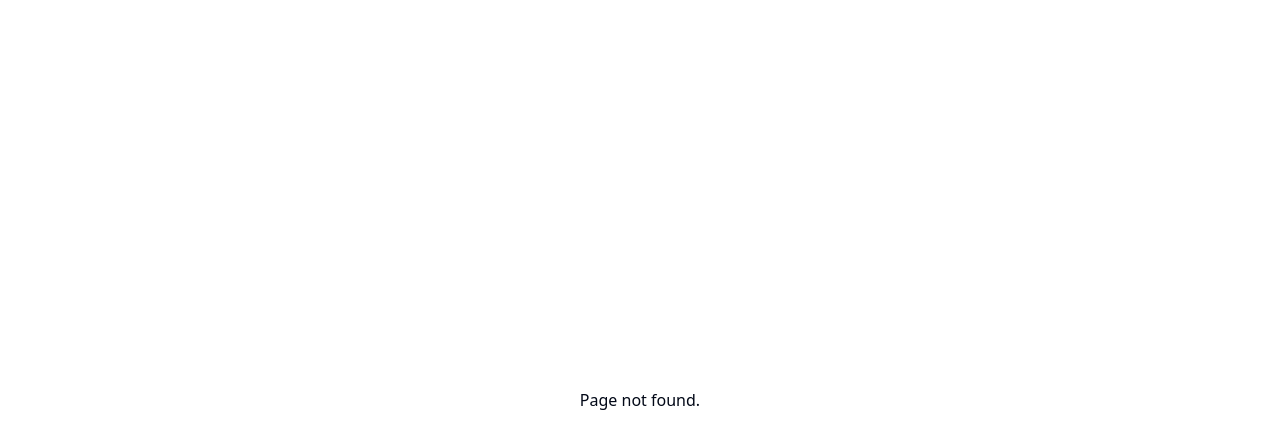
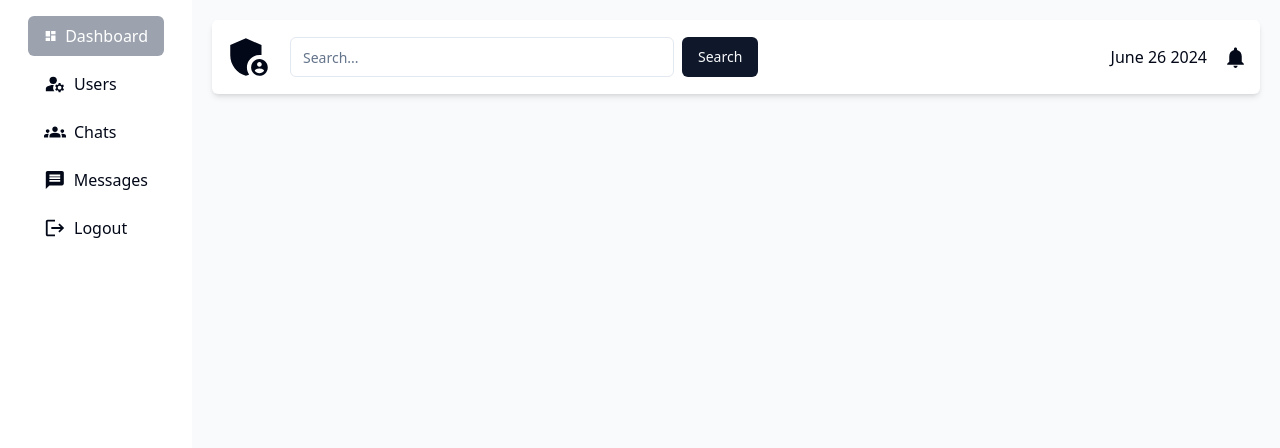
Before and after one commit to vivek3454/chat-app, a React (Vite) app in the folder frontend/: page /admin/dashboard in a window 1280 px wide. Before the commit this address had no page. Shown: the top 448 px of the page. Built offline with nearby package versions, Linux system fonts and the light colour scheme.

Commit message:
add admin layout and login

```diff
--- a/frontend/src/App.jsx
+++ b/frontend/src/App.jsx
@@ -11,6 +11,12 @@ const Login = lazy(() => import('./pages/login/Login'))
 const Chat = lazy(() => import('./pages/chat/Chat'))
 const GroupsManagement = lazy(() => import('./pages/groups-management/GroupsManagement'))
 const NotFound = lazy(() => import('./pages/not-found/NotFound'))
+
+const AdminLogin = lazy(() => import('./pages/admin/AdminLogin'))
+const Dashboard = lazy(() => import('./pages/admin/Dashboard'))
+const ChatManagement = lazy(() => import('./pages/admin/ChatManagement'))
+const UserManagement = lazy(() => import('./pages/admin/UserManagement'))
+const Messages = lazy(() => import('./pages/admin/Messages'))
 
 const user = true;
 
@@ -33,6 +39,13 @@ function App() {
               </ProtectecRoute>
             } />
 
+            {/* Admin Routes */}
+            <Route path='/admin' element={<AdminLogin />} />
+            <Route path='/admin/dashboard' element={<Dashboard />} />
+            <Route path='/admin/users-management' element={<UserManagement />} />
+            <Route path='/admin/chats-management' element={<ChatManagement />} />
+            <Route path='/admin/messages' element={<Messages />} />
+
             <Route path='*' element={<NotFound />} />
           </Routes>
         </Suspense>
--- /dev/null
+++ b/frontend/src/components/layouts/AdminLayout.jsx
@@ -0,0 +1,17 @@
+import React from 'react'
+import Sidebar from '../specific/Sidebar'
+import { Navigate } from 'react-router-dom';
+
+const AdminLayout = ({ children }) => {
+    const isAdmin = true;
+
+    if(!isAdmin) return <Navigate to={"/admin"} />
+    return (
+        <div className='grid grid-cols-[15%_85%] h-screen'>
+            <Sidebar />
+            <div className='bg-gray-50 p-5'>{children}</div>
+        </div>
+    )
+}
+
+export default AdminLayout
--- a/frontend/src/components/specific/GroupItem.jsx
+++ b/frontend/src/components/specific/GroupItem.jsx
@@ -1,15 +1,19 @@
+import { Link } from "react-router-dom"
 import { Avatar, AvatarFallback, AvatarImage } from "../ui/avatar"
 import { Separator } from "../ui/separator"
-import group from "@/assets/group.png"
+import groupImg from "@/assets/group.png"
 
-const GroupItem = ({ chatId, _id, avatar }) => {
+const GroupItem = ({ chatId, group }) => {
+    // const { name, _id, avatar } = group;
+
     return (
-        <div
+        <Link
+            // to={`?group/${_id}`}
             // onClick={(e) => chatId === _id && e.preventDefault()}
             className={`hover:bg-gray-50 cursor-pointer`}>
             <div className="flex gap-4 p-2">
                 <Avatar>
-                    <AvatarImage className="relative z-10" src={group} />
+                    <AvatarImage className="relative z-10" src={groupImg} />
                     <AvatarFallback className="relative z-10">U</AvatarFallback>
                 </Avatar>
                 <div>
@@ -17,7 +21,7 @@ const GroupItem = ({ chatId, _id, avatar }) => {
                 </div>
             </div>
             <Separator />
-        </div>
+        </Link>
     )
 }
 
--- /dev/null
+++ b/frontend/src/components/specific/Sidebar.jsx
@@ -0,0 +1,54 @@
+import React from 'react'
+import { MdDashboard, MdGroups, MdLogout, MdManageAccounts, MdMessage } from 'react-icons/md'
+import { Link, useLocation } from 'react-router-dom'
+import { Button } from '../ui/button'
+
+const Sidebar = () => {
+    const adminTabs = [
+        {
+            name: "Dashboard",
+            path: "/admin/dashboard",
+            icon: <MdDashboard size={22} />
+        },
+        {
+            name: "Users",
+            path: "/admin/users-management",
+            icon: <MdManageAccounts size={22} />
+        },
+        {
+            name: "Chats",
+            path: "/admin/chats-management",
+            icon: <MdGroups size={22} />
+        },
+        {
+            name: "Messages",
+            path: "/admin/messages",
+            icon: <MdMessage size={22} />
+        },
+    ]
+
+    const { pathname } = useLocation();
+
+    return (
+        <div className='py-4'>
+            <div className='flex flex-col gap-2'>
+                {adminTabs.map((tab) => (
+                    <Link className='mx-7' key={tab.name} to={tab.path}>
+                        <Button variant="ghost" className={`flex gap-2 justify-start w-full text-base ${pathname.includes(tab.path) && "bg-gray-400 text-white"}`}>
+                            {tab.icon}
+                            {tab.name}
+                        </Button>
+                    </Link>
+                ))}
+                <Link className='mx-7'>
+                    <Button variant="ghost" className={`flex gap-2 text-base justify-start w-full`}>
+                        <MdLogout size={22} />
+                        Logout
+                    </Button>
+                </Link>
+            </div>
+        </div>
+    )
+}
+
+export default Sidebar
--- /dev/null
+++ b/frontend/src/pages/admin/AdminLogin.jsx
@@ -0,0 +1,91 @@
+import { zodResolver } from "@hookform/resolvers/zod"
+import { useForm } from "react-hook-form"
+import { z } from "zod"
+
+import { Button } from "@/components/ui/button"
+import {
+    Form,
+    FormControl,
+    FormField,
+    FormItem,
+    FormLabel,
+    FormMessage,
+} from "@/components/ui/form"
+import { Input } from "@/components/ui/input"
+import { Navigate } from "react-router-dom"
+import { toast } from "sonner"
+
+
+const isAdmin = true;
+const AdminLogin = () => {
+
+    const LoginSignupSchema =
+        z.object({
+            username: z.string().min(2, {
+                message: "Username must be at least 5 characters.",
+            }),
+            password: z.string().min(2, {
+                message: "Password is invalid. It must be at least 8 characters long, contain at least one uppercase letter, one lowercase letter, one digit, and one special character (!@#$%^&*).",
+            }),
+        })
+
+    const form = useForm({
+        resolver: zodResolver(LoginSignupSchema),
+        defaultValues: {
+            username: "",
+            password: "",
+        },
+    })
+
+    if (isAdmin) return <Navigate to={"/admin/dashboard"} />
+
+    const onSubmit = (data) => {
+        console.log("data", data);
+        toast.success("Login successful.");
+    }
+
+    return (
+        <div className="flex items-start min-h-screen p-4 bg-gradient-to-r from-blue-500/55 to-green-500.55 ">
+            <Form {...form}>
+                <form onSubmit={form.handleSubmit(onSubmit)} className="max-w-96 w-full shadow bg-white border rounded-lg p-4 m-auto">
+                    <h1 className="text-4xl font-bold text-center mb-8">
+                        Admin Login
+                    </h1>
+
+                    <FormField
+                        control={form.control}
+                        name="username"
+                        render={({ field }) => (
+                            <FormItem>
+                                <FormLabel>Username</FormLabel>
+                                <FormControl>
+                                    <Input placeholder="Enter username" {...field} />
+                                </FormControl>
+                                <FormMessage />
+                            </FormItem>
+                        )}
+                    />
+
+                    <FormField
+                        control={form.control}
+                        name="password"
+                        render={({ field }) => (
+                            <FormItem>
+                                <FormLabel>Password</FormLabel>
+                                <FormControl>
+                                    <Input type="password" placeholder="Enter password" {...field} />
+                                </FormControl>
+                                <FormMessage />
+                            </FormItem>
+                        )}
+                    />
+                    <Button variant="chat" className="w-full mt-6" type="submit">
+                        Login
+                    </Button>
+                </form>
+            </Form>
+        </div>
+    )
+}
+
+export default AdminLogin
--- /dev/null
+++ b/frontend/src/pages/admin/ChatManagement.jsx
@@ -0,0 +1,12 @@
+import AdminLayout from '@/components/layouts/AdminLayout'
+import React from 'react'
+
+const ChatManagement = () => {
+    return (
+        <AdminLayout>
+            <div>ChatManagement</div>
+        </AdminLayout>
+    )
+}
+
+export default ChatManagement
--- /dev/null
+++ b/frontend/src/pages/admin/Dashboard.jsx
@@ -0,0 +1,29 @@
+import AdminLayout from '@/components/layouts/AdminLayout'
+import { Button } from '@/components/ui/button'
+import { Input } from '@/components/ui/input'
+import { format } from 'date-fns'
+import { MdAdminPanelSettings, MdNotifications } from 'react-icons/md'
+
+const Dashboard = () => {
+    return (
+        <AdminLayout>
+            <div className=''>
+                <div className="bg-white p-3 rounded-md shadow-md flex justify-between">
+                    <div className='flex items-center gap-4'>
+                        <MdAdminPanelSettings size={50} />
+                        <div className="flex gap-2">
+                            <Input className="w-96" placeholder="Search..." />
+                            <Button>Search</Button>
+                        </div>
+                    </div>
+                    <div className='flex items-center gap-4'>
+                        <span>{format(new Date(), "MMMM dd yyyy")}</span>
+                        <MdNotifications size={25} />
+                    </div>
+                </div>
+            </div>
+        </AdminLayout>
+    )
+}
+
+export default Dashboard
--- /dev/null
+++ b/frontend/src/pages/admin/Messages.jsx
@@ -0,0 +1,12 @@
+import AdminLayout from '@/components/layouts/AdminLayout'
+import React from 'react'
+
+const Messages = () => {
+    return (
+        <AdminLayout>
+            <div>Messages</div>
+        </AdminLayout>
+    )
+}
+
+export default Messages
--- /dev/null
+++ b/frontend/src/pages/admin/UserManagement.jsx
@@ -0,0 +1,12 @@
+import AdminLayout from '@/components/layouts/AdminLayout'
+import React from 'react'
+
+const UserManagement = () => {
+    return (
+        <AdminLayout>
+            <div>UserManagement</div>
+        </AdminLayout>
+    )
+}
+
+export default UserManagement
--- a/frontend/src/pages/groups-management/GroupsManagement.jsx
+++ b/frontend/src/pages/groups-management/GroupsManagement.jsx
@@ -5,14 +5,17 @@ import { Sheet, SheetContent, SheetTrigger } from '@/components/ui/sheet'
 import React, { useState } from 'react'
 import { FaArrowLeftLong } from 'react-icons/fa6'
 import { MdMenu } from 'react-icons/md'
-import { useNavigate } from 'react-router-dom'
+import { useNavigate, useSearchParams } from 'react-router-dom'
 
 const GroupsManagement = () => {
+  const [isMobileMenuOpen, setIsMobileMenuOpen] = useState(false);
   const navigate = useNavigate();
-  const [isMobileMenuOpen, setIsMobileMenuOpen] = useState(false);
+  const chatId = useSearchParams()[0].get("group");
+
   const navigateBack = () => {
     navigate("/")
   }
+
 
   const handleMobile = () => {
     setIsMobileMenuOpen((prev) => !prev)
```
